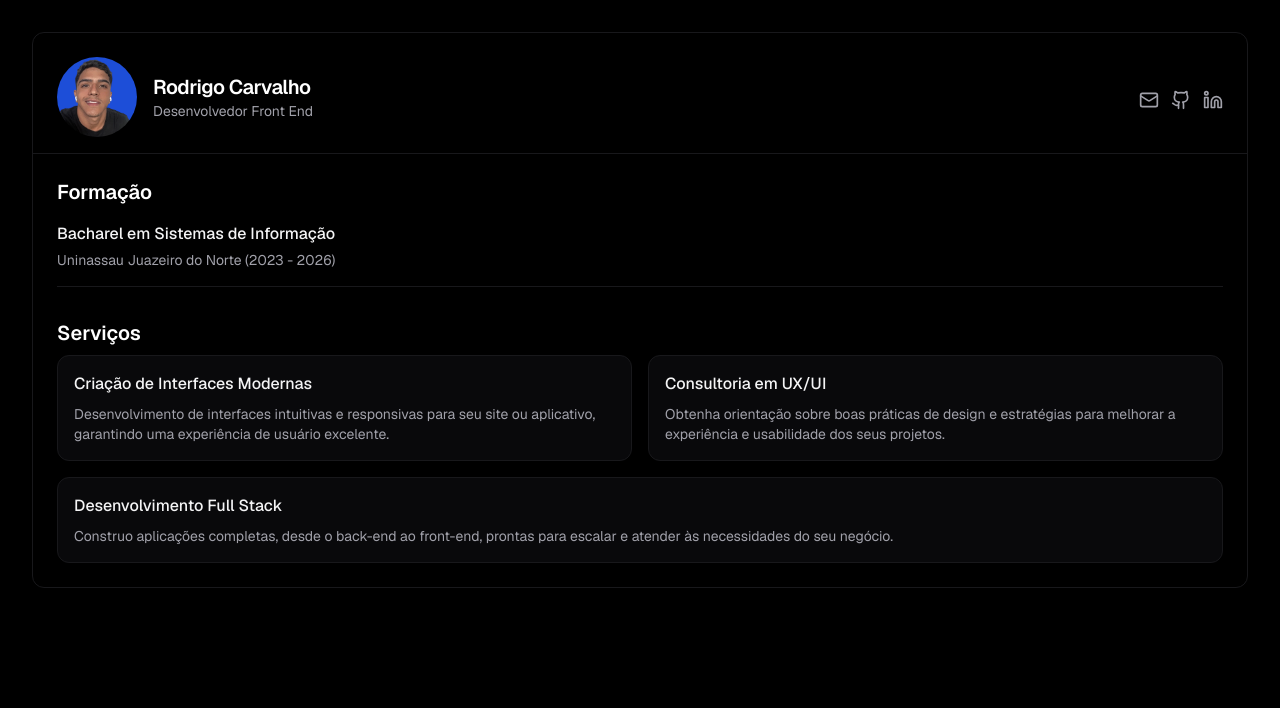
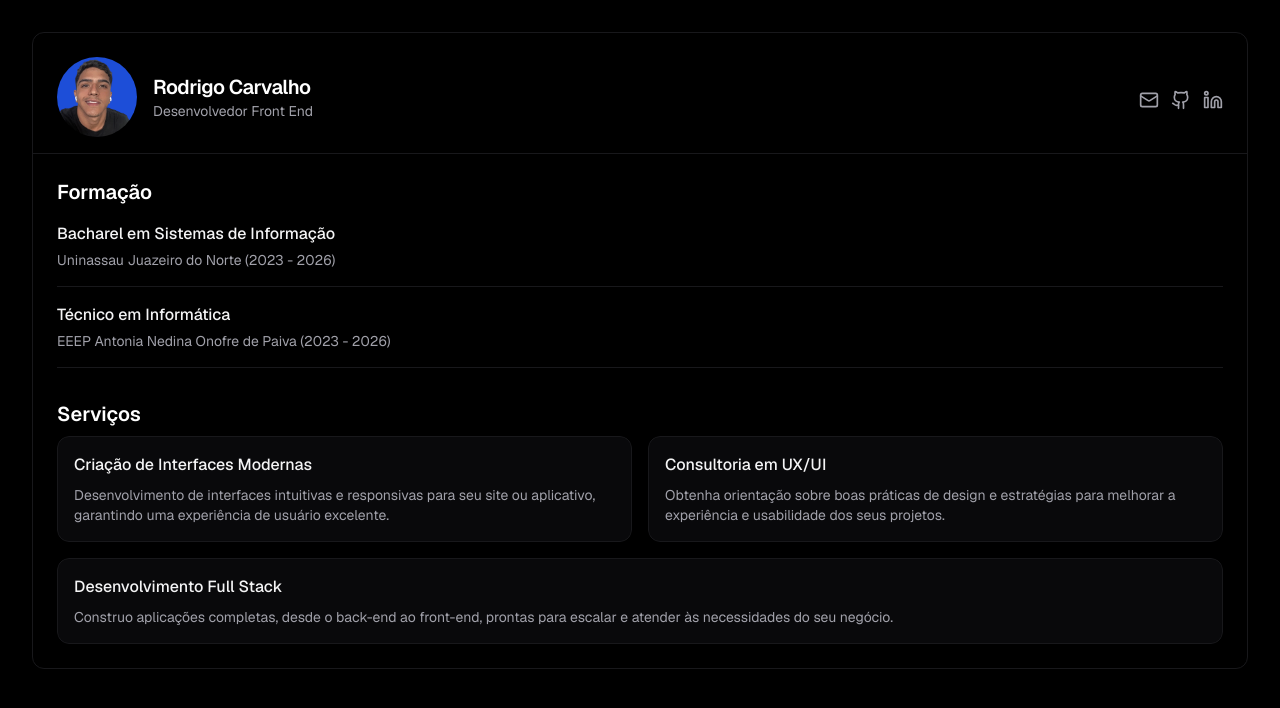
Before and after one commit to skrodrigo/personal-portfolio, a Next.js app: page / in a window 1280 px wide. Shown: the top 708 px of the page. Built offline with nearby package versions, Linux system fonts and the light colour scheme.

Commit message:
update card and add tec

```diff
--- a/app/layout.tsx
+++ b/app/layout.tsx
@@ -1,6 +1,6 @@
 import './globals.css'
 import { cn } from '@/lib/utils'
-import { GeistSans } from 'geist/font'
+import { GeistSans } from 'geist/font/sans'
 import type { Metadata } from 'next'
 
 export const metadata: Metadata = {
--- a/app/page.tsx
+++ b/app/page.tsx
@@ -54,7 +54,7 @@ function ShinyCard({
 
   return (
     <div
-      className={`relative overflow-hidden ${className}`}
+      className={`relative overflow-hidden rounded-xl ${className}`}
       onMouseMove={handleMouseMove}
     >
       {children}
@@ -171,6 +171,14 @@ export default function Component() {
                   Uninassau Juazeiro do Norte (2023 - 2026)
                 </p>
               </div>
+              <div className="border-b border-zinc-900 pb-4 space-y-1">
+                <h3 className="font-medium text-zinc-100">
+                  Técnico em Informática
+                </h3>
+                <p className="text-sm text-zinc-400">
+                  EEEP Antonia Nedina Onofre de Paiva (2023 - 2026)
+                </p>
+              </div>
             </div>
           </motion.section>
           {/* <motion.section
```
